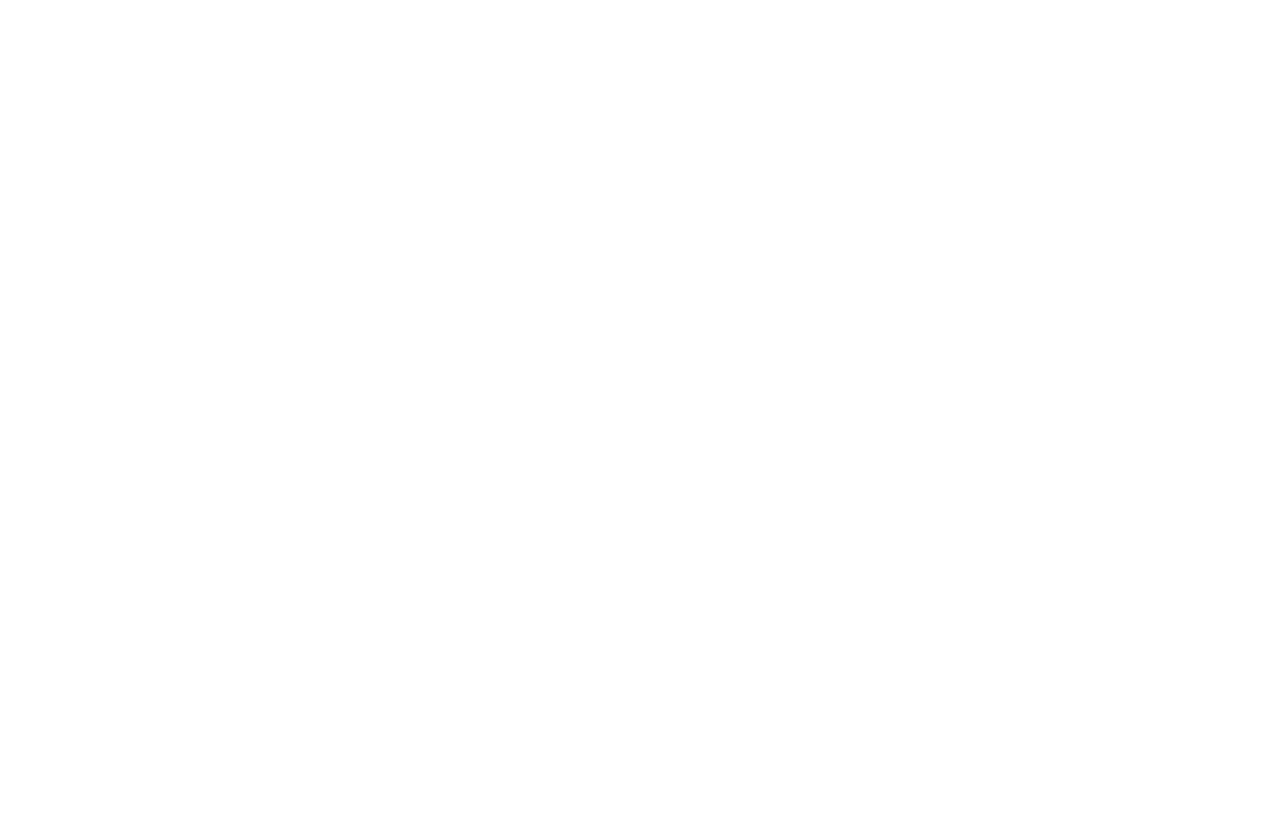
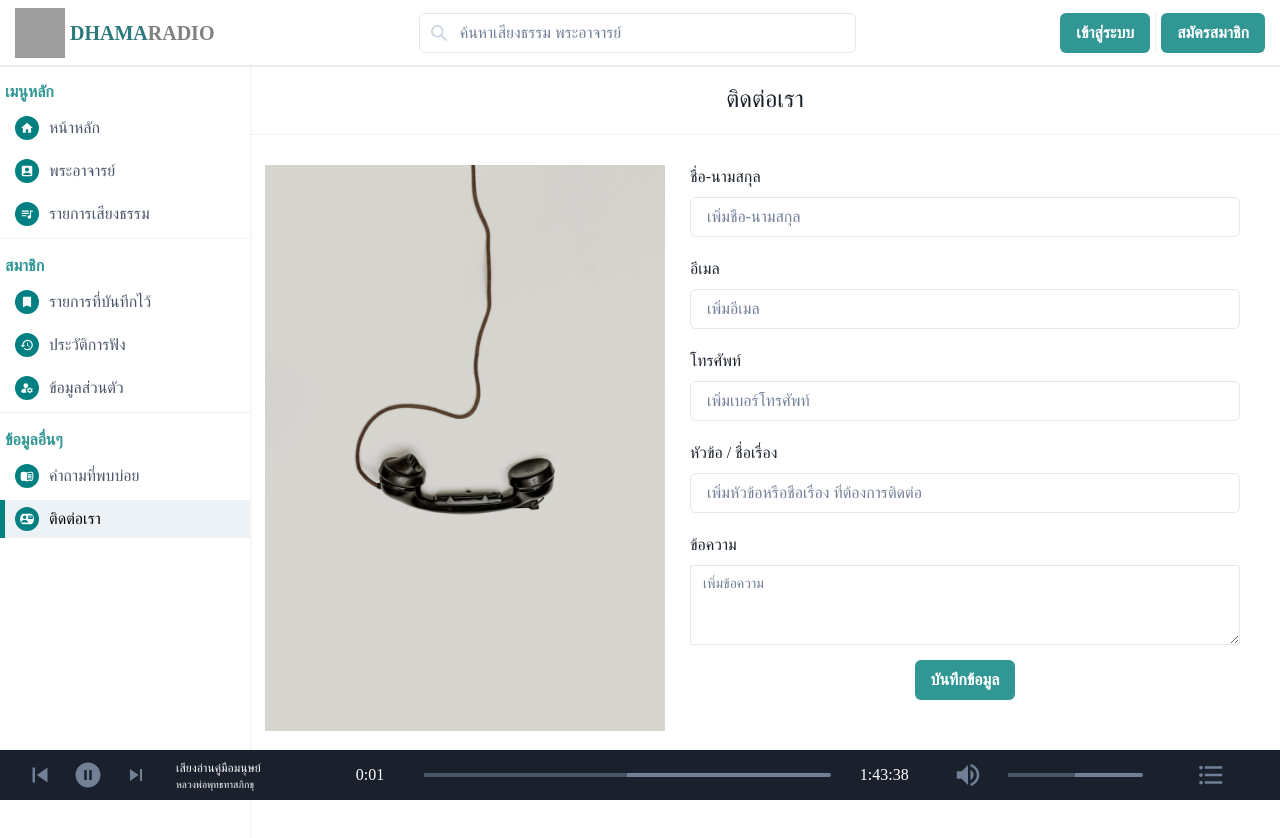
Before and after one commit to ntpon/dhamaradio-client, a Next.js app: page /contact in a window 1280 px wide. Shown: the top 838 px of the page. Before the commit the page ends 800 px from the top, so only its background shows below. Built offline with nearby package versions, Linux system fonts and the light colour scheme; grey boxes are pictures that could not be loaded; a web font is replaced by a local one.

Commit message:
Fix bug layout

```diff
--- a/components/fonts/fonts.jsx
+++ b/components/fonts/fonts.jsx
@@ -7,7 +7,7 @@
       font-family: 'IBM Plex Sans Thai';
       font-style: normal;
       font-weight: 100;
-      font-display: fallback;
+      font-display: swap;
       src: url(https://fonts.gstatic.com/s/ibmplexsansthai/v7/m8JNje1VVIzcq1HzJq2AEdo2Tj_qvLqEauYvTcd6Ug.woff2) format('woff2');
       unicode-range: U+0460-052F, U+1C80-1C88, U+20B4, U+2DE0-2DFF, U+A640-A69F, U+FE2E-FE2F;
 
@@ -17,7 +17,7 @@
       font-family: 'IBM Plex Sans Thai';
       font-style: normal;
       font-weight: 100;
-      font-display: fallback;
+      font-display: swap;
       src: url(https://fonts.gstatic.com/s/ibmplexsansthai/v7/m8JNje1VVIzcq1HzJq2AEdo2Tj_qvLqEauY2Tcd6Ug.woff2) format('woff2');
       unicode-range: U+0E01-0E5B, U+200C-200D, U+25CC;
     }
@@ -26,7 +26,7 @@
       font-family: 'IBM Plex Sans Thai';
       font-style: normal;
       font-weight: 100;
-      font-display: fallback;
+      font-display: swap;
       src: url(https://fonts.gstatic.com/s/ibmplexsansthai/v7/m8JNje1VVIzcq1HzJq2AEdo2Tj_qvLqEauYsTcd6Ug.woff2) format('woff2');
       unicode-range: U+0100-024F, U+0259, U+1E00-1EFF, U+2020, U+20A0-20AB, U+20AD-20CF, U+2113, U+2C60-2C7F, U+A720-A7FF;
     }
@@ -35,7 +35,7 @@
       font-family: 'IBM Plex Sans Thai';
       font-style: normal;
       font-weight: 100;
-      font-display: fallback;
+      font-display: swap;
       src: url(https://fonts.gstatic.com/s/ibmplexsansthai/v7/m8JNje1VVIzcq1HzJq2AEdo2Tj_qvLqEauYiTcc.woff2) format('woff2');
       unicode-range: U+0000-00FF, U+0131, U+0152-0153, U+02BB-02BC, U+02C6, U+02DA, U+02DC, U+2000-206F, U+2074, U+20AC, U+2122, U+2191, U+2193, U+2212, U+2215, U+FEFF, U+FFFD;
     }
@@ -44,7 +44,7 @@
       font-family: 'IBM Plex Sans Thai';
       font-style: normal;
       font-weight: 400;
-      font-display: fallback;
+      font-display: swap;
       src: url(https://fonts.gstatic.com/s/ibmplexsansthai/v7/m8JPje1VVIzcq1HzJq2AEdo2Tj_qvLqMBNYgVcM.woff2) format('woff2');
       unicode-range: U+0460-052F, U+1C80-1C88, U+20B4, U+2DE0-2DFF, U+A640-A69F, U+FE2E-FE2F;
     }
@@ -53,7 +53,7 @@
       font-family: 'IBM Plex Sans Thai';
       font-style: normal;
       font-weight: 400;
-      font-display: fallback;
+      font-display: swap;
       src: url(https://fonts.gstatic.com/s/ibmplexsansthai/v7/m8JPje1VVIzcq1HzJq2AEdo2Tj_qvLqMHdYgVcM.woff2) format('woff2');
       unicode-range: U+0E01-0E5B, U+200C-200D, U+25CC;
     }
@@ -62,7 +62,7 @@
       font-family: 'IBM Plex Sans Thai';
       font-style: normal;
       font-weight: 400;
-      font-display: fallback;
+      font-display: swap;
       src: url(https://fonts.gstatic.com/s/ibmplexsansthai/v7/m8JPje1VVIzcq1HzJq2AEdo2Tj_qvLqMB9YgVcM.woff2) format('woff2');
       unicode-range: U+0100-024F, U+0259, U+1E00-1EFF, U+2020, U+20A0-20AB, U+20AD-20CF, U+2113, U+2C60-2C7F, U+A720-A7FF;
     }
@@ -71,7 +71,7 @@
       font-family: 'IBM Plex Sans Thai';
       font-style: normal;
       font-weight: 400;
-      font-display: fallback;
+      font-display: swap;
       src: url(https://fonts.gstatic.com/s/ibmplexsansthai/v7/m8JPje1VVIzcq1HzJq2AEdo2Tj_qvLqMCdYg.woff2) format('woff2');
       unicode-range: U+0000-00FF, U+0131, U+0152-0153, U+02BB-02BC, U+02C6, U+02DA, U+02DC, U+2000-206F, U+2074, U+20AC, U+2122, U+2191, U+2193, U+2212, U+2215, U+FEFF, U+FFFD;
     }
@@ -80,7 +80,7 @@
       font-family: 'IBM Plex Sans Thai';
       font-style: normal;
       font-weight: 700;
-      font-display: fallback;
+      font-display: swap;
       src: url(https://fonts.gstatic.com/s/ibmplexsansthai/v7/m8JMje1VVIzcq1HzJq2AEdo2Tj_qvLqEsvM1Z-JHa74.woff2) format('woff2');
       unicode-range: U+0460-052F, U+1C80-1C88, U+20B4, U+2DE0-2DFF, U+A640-A69F, U+FE2E-FE2F;
     }
@@ -89,7 +89,7 @@
       font-family: 'IBM Plex Sans Thai';
       font-style: normal;
       font-weight: 700;
-      font-display: fallback;
+      font-display: swap;
       src: url(https://fonts.gstatic.com/s/ibmplexsansthai/v7/m8JMje1VVIzcq1HzJq2AEdo2Tj_qvLqEsvM1fuJHa74.woff2) format('woff2');
       unicode-range: U+0E01-0E5B, U+200C-200D, U+25CC;
     }
@@ -98,7 +98,7 @@
       font-family: 'IBM Plex Sans Thai';
       font-style: normal;
       font-weight: 700;
-      font-display: fallback;
+      font-display: swap;
       src: url(https://fonts.gstatic.com/s/ibmplexsansthai/v7/m8JMje1VVIzcq1HzJq2AEdo2Tj_qvLqEsvM1ZOJHa74.woff2) format('woff2');
       unicode-range: U+0100-024F, U+0259, U+1E00-1EFF, U+2020, U+20A0-20AB, U+20AD-20CF, U+2113, U+2C60-2C7F, U+A720-A7FF;
     }
@@ -107,7 +107,7 @@
       font-family: 'IBM Plex Sans Thai';
       font-style: normal;
       font-weight: 700;
-      font-display: fallback;
+      font-display: swap;
       src: url(https://fonts.gstatic.com/s/ibmplexsansthai/v7/m8JMje1VVIzcq1HzJq2AEdo2Tj_qvLqEsvM1auJH.woff2) format('woff2');
       unicode-range: U+0000-00FF, U+0131, U+0152-0153, U+02BB-02BC, U+02C6, U+02DA, U+02DC, U+2000-206F, U+2074, U+20AC, U+2122, U+2191, U+2193, U+2212, U+2215, U+FEFF, U+FFFD;
     }
--- a/components/layout/layout.jsx
+++ b/components/layout/layout.jsx
@@ -18,9 +18,7 @@
     if (user) {
       dispatch(loginSuccess(user))
     }
-    return () => {
-      setLoading(false)
-    }
+    setLoading(false)
   }, [dispatch])
   if (loading) {
     return <></>
```
